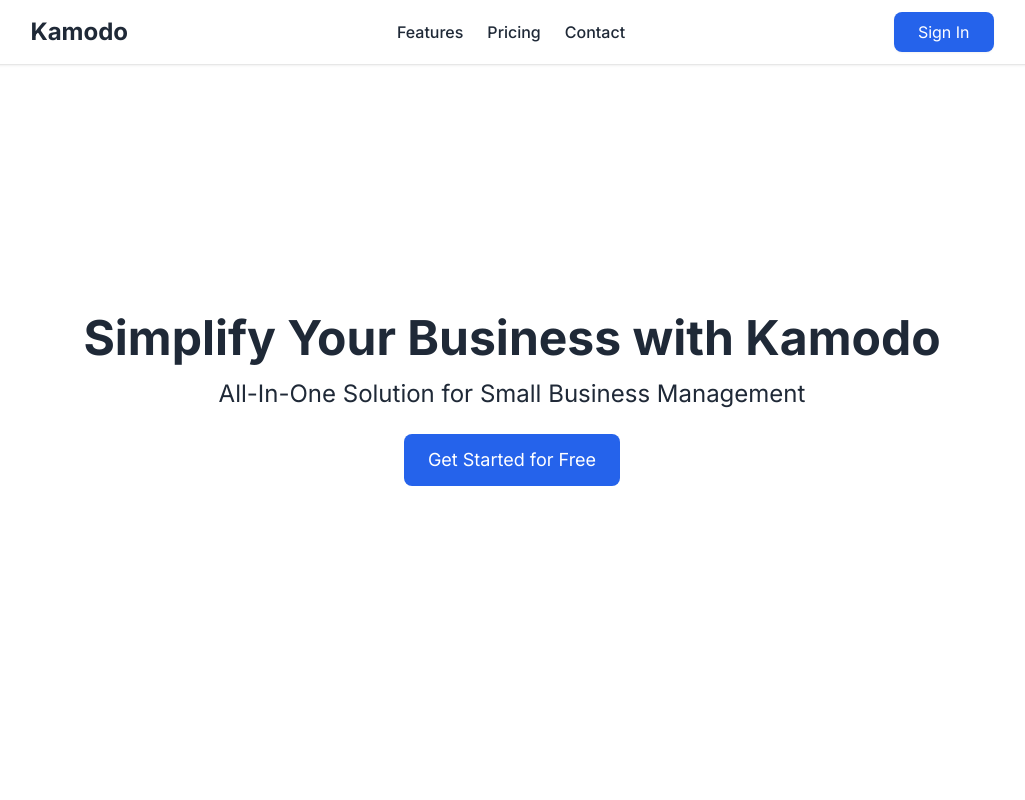
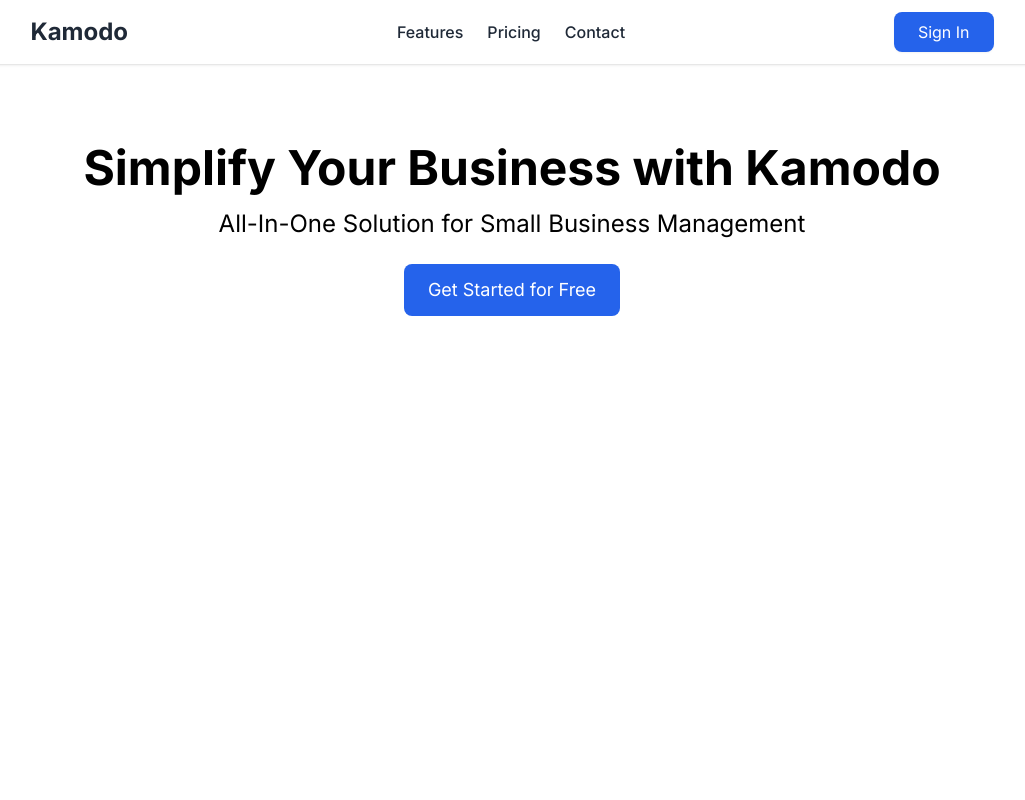
Before and after one commit to Grupith/kamodo, a Next.js app: page / in a window 1280 px wide. Shown: the top 800 px of the page, without its empty margins (128-1153 px from the left). Built offline with nearby package versions, Linux system fonts and the light colour scheme.

Commit message:
changed hero text spacing

```diff
--- a/app/page.tsx
+++ b/app/page.tsx
@@ -25,7 +25,7 @@ const Home = () => {
               Contact
             </a>
           </div>
-          <button className="bg-blue-600 text-white px-6 py-2 rounded-lg shadow-sm hover:shadow-md">
+          <button className="bg-blue-600 text-white px-6 py-2 rounded-lg shadow-sm hover:shadow-md hidden md:block">
             Sign In
           </button>
           {/* Mobile Menu Button */}
@@ -62,12 +62,12 @@ const Home = () => {
       </header>
 
       {/* Hero Section */}
-      <section className="bg-white bg-cover bg-center flex items-center justify-center h-screen text-center shadow-sm">
+      <section className="bg-white bg-cover bg-center flex items-start pt-32 justify-center h-screen text-center shadow-sm">
         <div className="p-6 py-4 rounded-lg">
-          <h1 className="text-4xl md:text-5xl font-bold text-gray-800 mb-4">
+          <h1 className="text-4xl md:text-5xl font-bold text-black mb-4">
             Simplify Your Business with Kamodo
           </h1>
-          <p className="text-xl md:text-2xl text-gray-800 mb-6">
+          <p className="text-xl md:text-2xl text-black mb-6">
             All-In-One Solution for Small Business Management
           </p>
           <button className="bg-blue-600 text-white px-6 py-3 rounded-lg text-lg transition-all hover:shadow-md">
```
